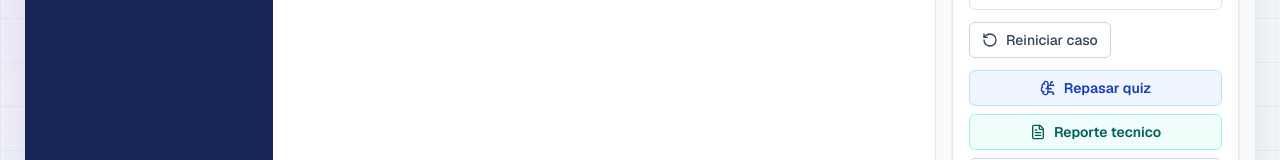
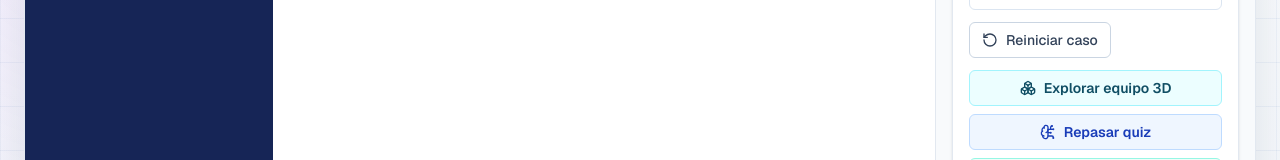
Before and after one commit to sircalch/biomed-case-simulator, a Next.js app: page /cases/autoclave-sin-presion in a window 1280 px wide. Shown: the part 906-1066 px from the top of the page. Built offline with nearby package versions, Linux system fonts and the light colour scheme; no server answers.

Commit message:
Add 3D lab case links

```diff
--- a/components/CaseSimulation.tsx
+++ b/components/CaseSimulation.tsx
@@ -3,6 +3,7 @@
 import {
   ArrowLeft,
   ArrowRight,
+  Boxes,
   BrainCircuit,
   ChartColumnBig,
   ClipboardList,
@@ -42,6 +43,9 @@ const QUIZ_ARENA_URL =
 const REPORT_BUILDER_URL =
   process.env.NEXT_PUBLIC_REPORT_BUILDER_URL ??
   "https://clinical-report-builder.vercel.app";
+const BIOMED_3D_LAB_URL =
+  process.env.NEXT_PUBLIC_BIOMED_3D_LAB_URL ??
+  "https://biomed-3d-engineering-lab.vercel.app";
 
 const CASE_TO_QUIZ_CATEGORY: Record<string, string> = {
   "monitor-sin-spo2": "monitoreo-signos-vitales",
@@ -49,6 +53,14 @@ const CASE_TO_QUIZ_CATEGORY: Record<string, string> = {
   "desfibrilador-no-carga": "desfibrilador-urgencias",
   "incubadora-temp-inestable": "equipos-medicos-basicos",
   "autoclave-sin-presion": "esterilizacion-autoclave",
+};
+
+const CASE_TO_3D_EQUIPMENT: Record<string, string> = {
+  "monitor-sin-spo2": "patient-monitor",
+  "bomba-oclusion": "infusion-pump",
+  "desfibrilador-no-carga": "defibrillator",
+  "incubadora-temp-inestable": "neonatal-incubator",
+  "autoclave-sin-presion": "autoclave",
 };
 
 function buildExternalUrl(
@@ -115,6 +127,10 @@ export function CaseSimulation({ scenario }: CaseSimulationProps) {
     equipment: scenario.equipment,
     score: String(evaluation.score),
     maxScore: String(evaluation.maxScore),
+  });
+  const labUrl = buildExternalUrl(BIOMED_3D_LAB_URL, "/", {
+    equipment: CASE_TO_3D_EQUIPMENT[scenario.id] ?? scenario.equipment,
+    caseCategory: scenario.id,
   });
 
   useEffect(() => {
@@ -612,6 +628,15 @@ export function CaseSimulation({ scenario }: CaseSimulationProps) {
                 </button>
                 <div className="mt-3 grid gap-2">
                   <a
+                    href={labUrl}
+                    target="_blank"
+                    rel="noreferrer"
+                    className="inline-flex min-h-9 items-center justify-center gap-2 rounded-md border border-cyan-200 bg-cyan-50 px-3 py-1.5 text-sm font-semibold text-cyan-900 transition hover:bg-cyan-100"
+                  >
+                    <Boxes className="h-4 w-4" aria-hidden="true" />
+                    Explorar equipo 3D
+                  </a>
+                  <a
                     href={quizUrl}
                     target="_blank"
                     rel="noreferrer"
--- a/components/FinalCaseReport.tsx
+++ b/components/FinalCaseReport.tsx
@@ -1,4 +1,4 @@
-import { ArrowRight, BookOpenCheck, FileText } from "lucide-react";
+import { ArrowRight, BookOpenCheck, Boxes, FileText } from "lucide-react";
 
 import { CaseEvaluation, CaseScenario } from "@/types/case";
 
@@ -14,6 +14,9 @@ const QUIZ_ARENA_URL =
   process.env.NEXT_PUBLIC_QUIZ_ARENA_URL || "https://biomed-quiz-arena.vercel.app";
 const CORE_URL =
   process.env.NEXT_PUBLIC_CORE_URL || "https://biomedtools-mx-core.vercel.app";
+const BIOMED_3D_LAB_URL =
+  process.env.NEXT_PUBLIC_BIOMED_3D_LAB_URL ||
+  "https://biomed-3d-engineering-lab.vercel.app";
 
 const CASE_TO_QUIZ_CATEGORY: Record<string, string> = {
   "monitor-sin-spo2": "monitoreo-signos-vitales",
@@ -21,6 +24,14 @@ const CASE_TO_QUIZ_CATEGORY: Record<string, string> = {
   "desfibrilador-no-carga": "desfibrilador-urgencias",
   "incubadora-temp-inestable": "equipos-medicos-basicos",
   "autoclave-sin-presion": "esterilizacion-autoclave",
+};
+
+const CASE_TO_3D_EQUIPMENT: Record<string, string> = {
+  "monitor-sin-spo2": "patient-monitor",
+  "bomba-oclusion": "infusion-pump",
+  "desfibrilador-no-carga": "defibrillator",
+  "incubadora-temp-inestable": "neonatal-incubator",
+  "autoclave-sin-presion": "autoclave",
 };
 
 function buildExternalUrl(
@@ -60,6 +71,10 @@ export function FinalCaseReport({ scenario, evaluation }: FinalCaseReportProps)
   const quizUrl = buildExternalUrl(QUIZ_ARENA_URL, `/quiz/${quizCategory}`, {
     mode: "study",
     difficulty: "all",
+  });
+  const labUrl = buildExternalUrl(BIOMED_3D_LAB_URL, "/", {
+    equipment: CASE_TO_3D_EQUIPMENT[scenario.id] ?? scenario.equipment,
+    caseCategory: scenario.id,
   });
 
   return (
@@ -136,7 +151,7 @@ export function FinalCaseReport({ scenario, evaluation }: FinalCaseReportProps)
         </ul>
       </section>
 
-      <div className="mt-5 grid gap-2 sm:grid-cols-3">
+      <div className="mt-5 grid gap-2 sm:grid-cols-2 lg:grid-cols-4">
         <a
           href={reportUrl}
           target="_blank"
@@ -156,6 +171,15 @@ export function FinalCaseReport({ scenario, evaluation }: FinalCaseReportProps)
           Reforzar quiz
         </a>
         <a
+          href={labUrl}
+          target="_blank"
+          rel="noreferrer"
+          className="inline-flex min-h-10 items-center justify-center gap-2 rounded-md border border-cyan-200 bg-cyan-50 px-3 py-2 text-sm font-medium text-cyan-900 transition hover:bg-cyan-100"
+        >
+          <Boxes className="h-4 w-4" aria-hidden="true" />
+          Ver equipo 3D
+        </a>
+        <a
           href={`${CORE_URL}/ruta`}
           target="_blank"
           rel="noreferrer"
```
Also changed, not shown: 2 other files (tests, documents, lock files or other folders).
